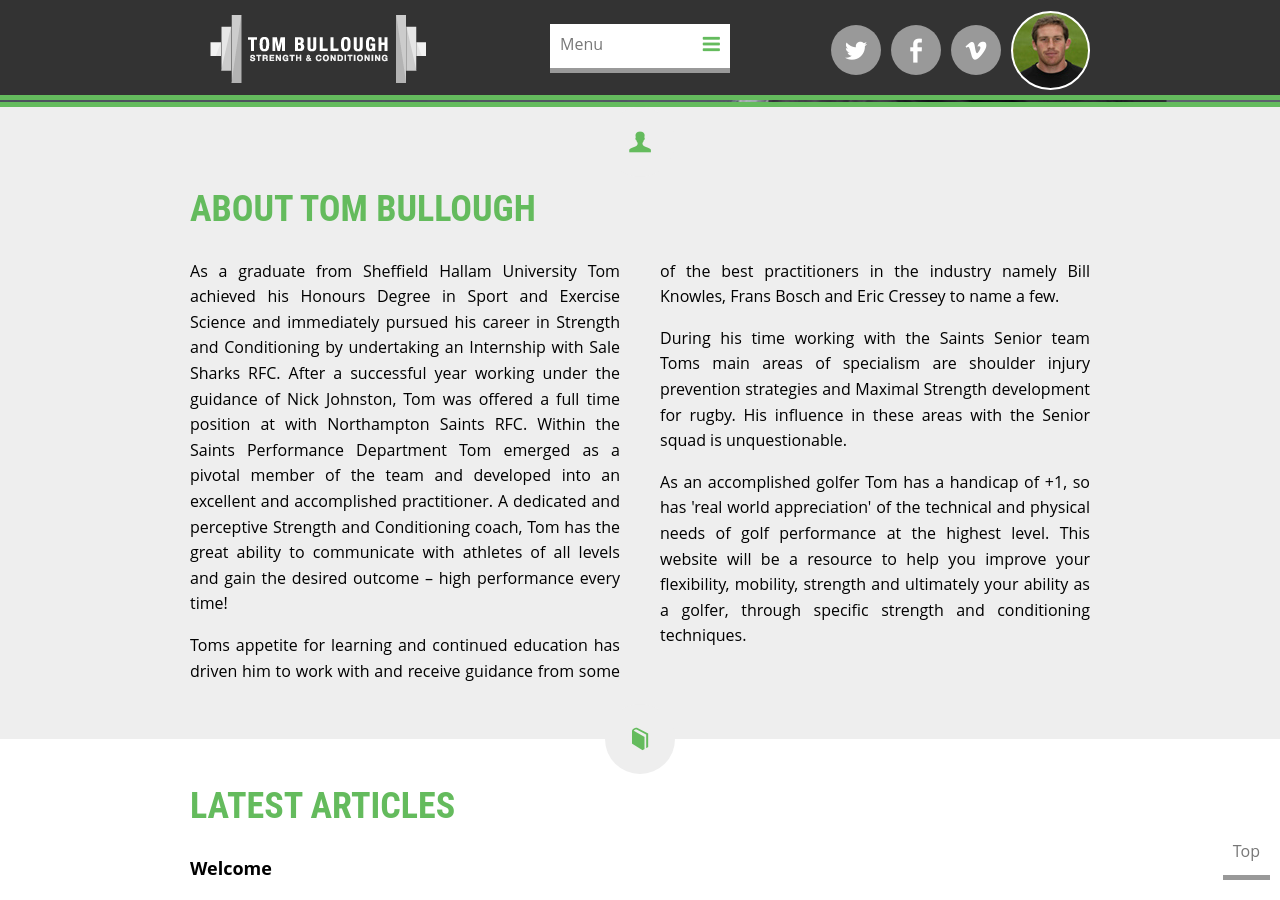
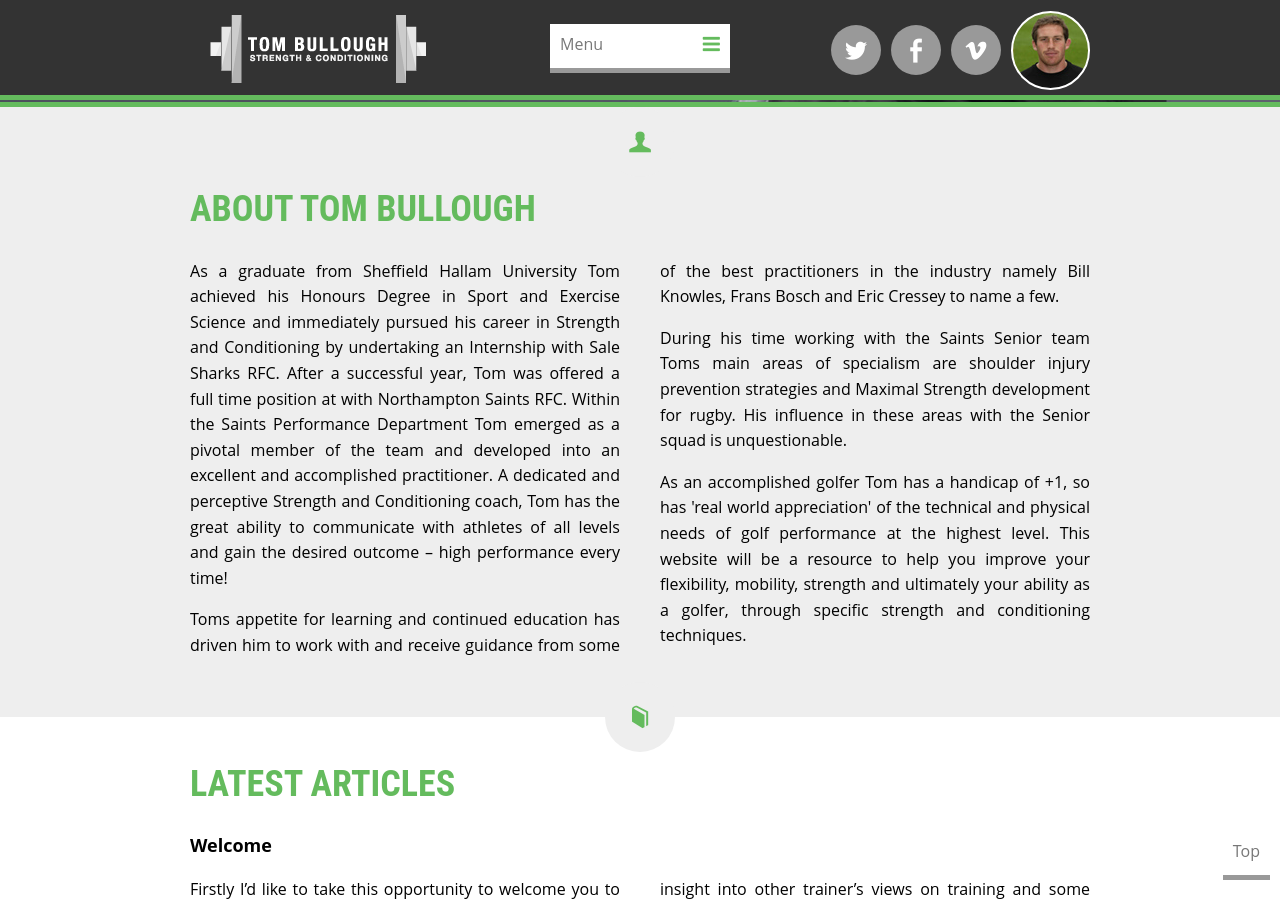
Before and after one commit to tbullough/tbullough.github.io, a Jekyll site: the page built from index.html, in a window 1280 px wide and 900 px high, scrolled down 368 px. Built offline with Jekyll 4.4.1, drawn with Linux system fonts in a browser that asks for light colours; Markdown is read by kramdown in place of the engine named in the settings.

Commit message:
Update about.yml

```diff
--- a/_data/about.yml
+++ b/_data/about.yml
@@ -1,5 +1,5 @@
 - title: About Tom Bullough
-  paragraph: As a graduate from Sheffield Hallam University Tom achieved his Honours Degree in Sport and Exercise Science and immediately pursued his career in Strength and Conditioning by undertaking an Internship with Sale Sharks RFC. After a successful year working under the guidance of Nick Johnston, Tom was offered a full time position at with Northampton Saints RFC. Within the Saints Performance Department Tom emerged as a pivotal member of the team and developed into an excellent and accomplished practitioner. A dedicated and perceptive Strength and Conditioning coach, Tom has the great ability to communicate with athletes of all levels and gain the desired outcome – high performance every time!
+  paragraph: As a graduate from Sheffield Hallam University Tom achieved his Honours Degree in Sport and Exercise Science and immediately pursued his career in Strength and Conditioning by undertaking an Internship with Sale Sharks RFC. After a successful year, Tom was offered a full time position at with Northampton Saints RFC. Within the Saints Performance Department Tom emerged as a pivotal member of the team and developed into an excellent and accomplished practitioner. A dedicated and perceptive Strength and Conditioning coach, Tom has the great ability to communicate with athletes of all levels and gain the desired outcome – high performance every time!
 - paragraph: Toms appetite for learning and continued education has driven him to work with and receive guidance from some of the best practitioners in the industry namely Bill Knowles, Frans Bosch and Eric Cressey to name a few.
 - paragraph: During his time working with the Saints Senior team Toms main areas of specialism are shoulder injury prevention strategies and Maximal Strength development for rugby. His influence in these areas with the Senior squad is unquestionable.
 - paragraph: As an accomplished golfer Tom has a handicap of +1, so has 'real world appreciation' of the technical and physical needs of golf performance at the highest level. This website will be a resource to help you improve your flexibility, mobility, strength and ultimately your ability as a golfer, through specific strength and conditioning techniques.
```
